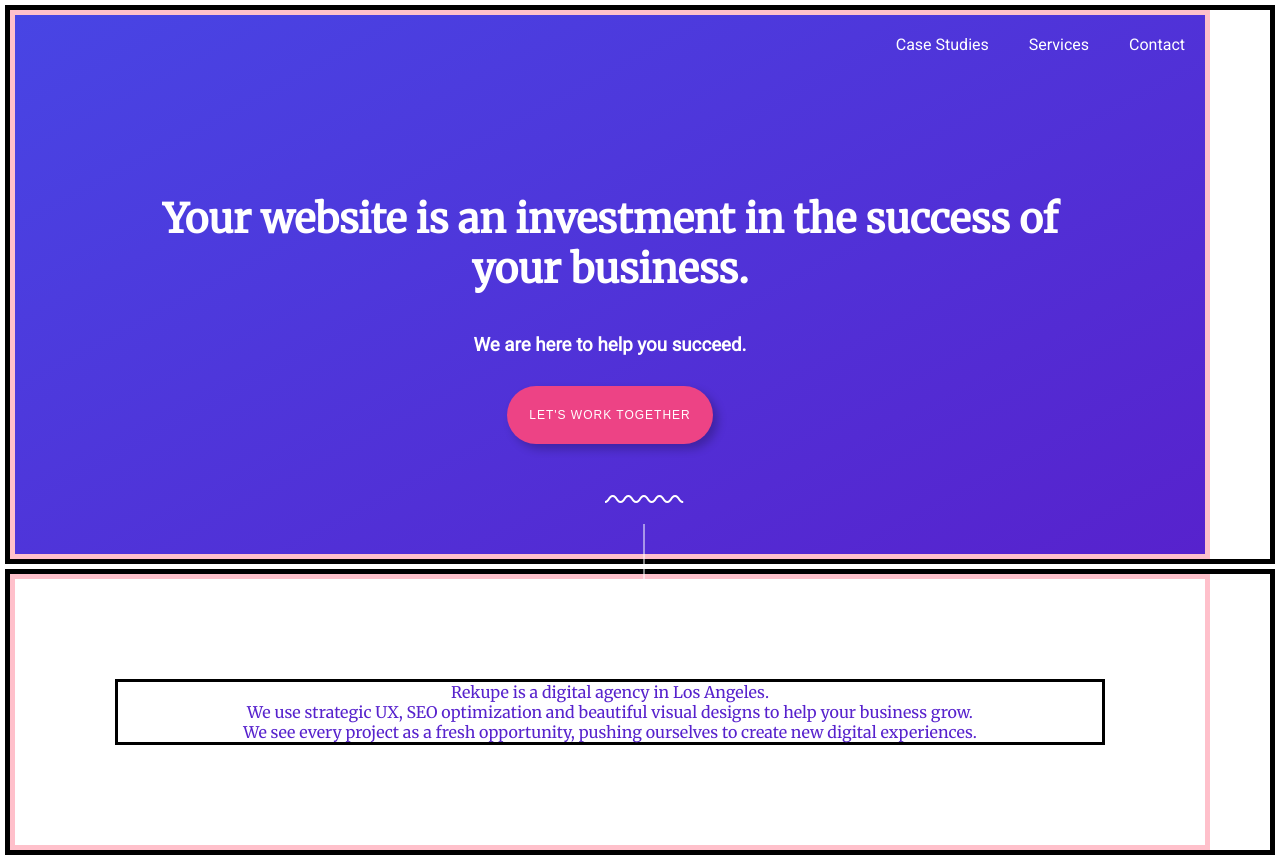
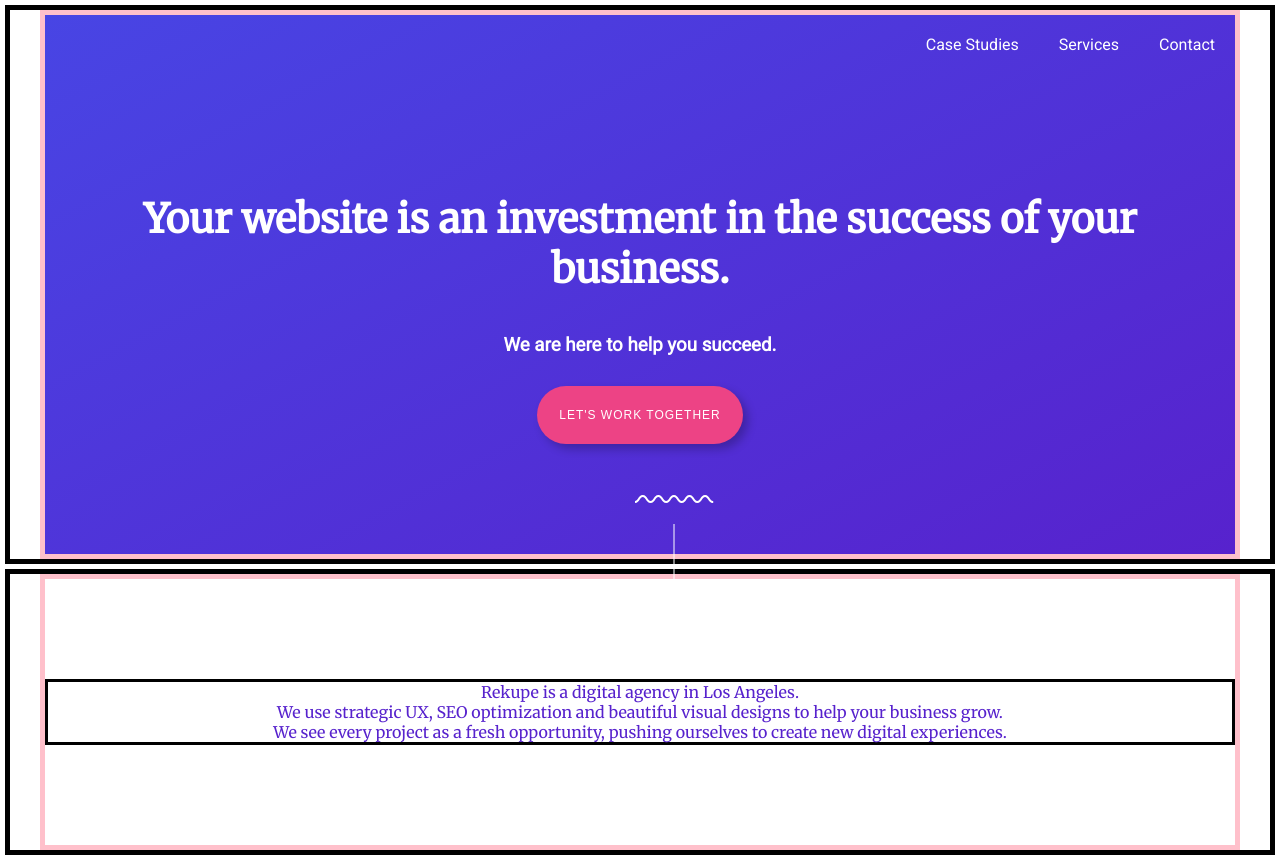
Before and after one commit to bder00s/concept-webpagina, a plain HTML site: page index.html in a window 1280 px wide. Drawn offline with Linux system fonts and the light colour scheme.

Commit message:
proberen rare rand op te lossen - text staat nu in ieder geval in het midden

```diff
--- a/index.html
+++ b/index.html
@@ -41,7 +41,8 @@
             <article class="hello">
                 <p>Rekupe is a digital agency in Los Angeles.</p>
                 <p>We use strategic UX, SEO optimization and beautiful visual designs to help your business grow.</p>
-               <p>We see every project as a fresh opportunity, pushing ourselves to create new digital experiences.<p/>
+                <p>We see every project as a fresh opportunity, pushing ourselves to create new digital experiences.
+                </p>
             </article>
 
         </main>
--- a/styles.css
+++ b/styles.css
@@ -81,6 +81,8 @@ a:link {
     display: flex;
     flex-direction: row;
     margin: 5px;
+    justify-content: center;
+    align-items: center;
 
 }
 
@@ -126,7 +128,7 @@ li {
     flex-direction: column;
     align-items: center;
     justify-content: center;
-    margin: 100px;
+    margin: 100px 0px 100px 0px;
 }
 
 h1, h3, button {
@@ -151,7 +153,7 @@ h1, h3, button {
     flex-direction: column;
     align-items: center;
     justify-content: center;
-    margin: 100px;
+    margin: 100px 0px 100px 0px;
     color: var(--purple-text);
 
 
```
Lines whose indentation alone changed are shown as unchanged.
